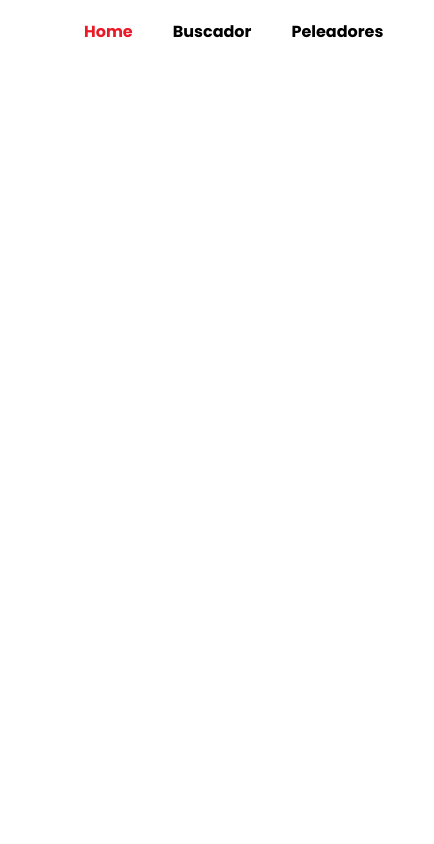
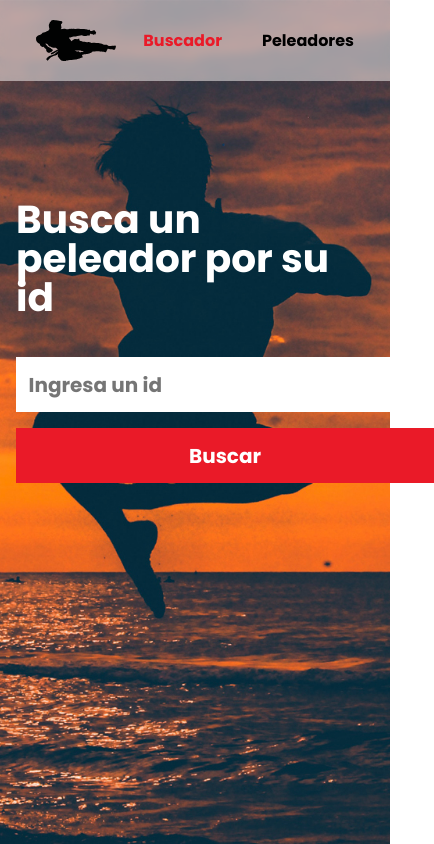
Before and after one commit to rcastillod/idolosartesmarciales, a Vue app: page / in a window 390 px wide. Shown: the whole page, 434 px wide, since content can reach past the window. Built offline with nearby package versions, Linux system fonts and the light colour scheme.

Commit message:
Css mobile terminado

```diff
--- a/src/App.vue
+++ b/src/App.vue
@@ -170,9 +170,9 @@ select {
 }
 
 .container {
-    padding-inline: 2em;
+    --max-width: 83.75rem;
+    width: min(100% - 2rem, var(--max-width));
     margin-inline: auto;
-    max-width: min(100% - 2rem, 83.75rem);
 }
 
 .section-title {
--- a/src/components/Navigation.vue
+++ b/src/components/Navigation.vue
@@ -5,8 +5,7 @@
                 <img src="../assets/logo-02.svg" width="80" alt="Fight Club">
             </a>
             <div class="link-wrapper flex">
-                <router-link to="/">Home</router-link>
-                <router-link to="/buscador">Buscador</router-link>
+                <router-link to="/">Buscador</router-link>
                 <router-link to="/peleadores">Peleadores</router-link>
             </div>
         </div>
--- a/src/components/PeleadorComp.vue
+++ b/src/components/PeleadorComp.vue
@@ -67,8 +67,10 @@ export default {
     .peleadorWrapper {
         padding-block: 6.25rem;
     }
-    .peleadorSingle {
-        grid-template-columns: repeat(2, 1fr);
+    @media (min-width: 768px) {
+        .peleadorSingle {
+            grid-template-columns: repeat(2, 1fr);
+        }
     }
     .peleadorSingle__thumb {
         overflow: hidden;
@@ -81,16 +83,27 @@ export default {
         position: absolute;
         top: 0;
         left: 0;
-        height: 18.75rem;
-        width: 18.75rem;
+        height: clamp(6.25rem, 50vw, 18.75rem);
+        width: clamp(6.25rem, 50vw, 18.75rem);
         z-index: -1;
     }
     .peleadorSingle__thumb img {
         border-radius: .625rem;
         object-fit: cover;
-        margin: 1.875rem 0 0 1.875rem;
-        height: 31.25rem;
-        width: 31.25rem;
+        margin: 1.25rem 0 0 1.25rem;
+        width: 90%;
+    }
+    @media (min-width: 768px) {
+        .peleadorSingle__thumb img {
+            margin: 1.875rem 0 0 1.875rem;
+        }
+
+    }
+    @media ( min-width: 1330px ) {
+        .peleadorSingle__thumb img {
+            height: 31.25rem;
+            width: 31.25rem;
+        }
     }
     .peleadorSingle__content {
         margin-top: 1.875rem;
--- a/src/components/PeleadoresComp.vue
+++ b/src/components/PeleadoresComp.vue
@@ -60,9 +60,19 @@ export default {
 <style scoped>
     .peleadoresWrapper {
         --gap: 3.125rem;
-        row-gap: 9.375rem;
-        grid-template-columns: repeat(3, 1fr);
+        row-gap: 7.5rem;
         margin: 9.375rem 0 6.25rem;
+    }
+    @media ( min-width: 576px ) {
+        .peleadoresWrapper {
+            row-gap: 9.375rem;
+            grid-template-columns: repeat(2, 1fr);
+        }
+    }
+    @media ( min-width: 768px ) {
+        .peleadoresWrapper {
+            grid-template-columns: repeat(3, 1fr);
+        }
     }
     .peleadorCard {
         border-radius: .625rem;
@@ -92,6 +102,9 @@ export default {
     }
     .peleadorCard__thumb img {
         transition: transform 300ms ease-in-out;
+        object-fit: cover;
+        object-position: top;
+        height: 100%;
         width: 100%;
     }
     .peleadorCard__name {
--- a/src/router/index.js
+++ b/src/router/index.js
@@ -1,19 +1,12 @@
 import Vue from 'vue'
 import VueRouter from 'vue-router'
-import HomeView from '../views/HomeView.vue'
 import BuscadorView from '@/views/BuscadorView.vue'
-import NotFound from '@/views/NotFound.vue'
 
 Vue.use(VueRouter)
 
 const routes = [
   {
     path: '/',
-    name: 'home',
-    component: HomeView
-  },
-  {
-    path: '/buscador',
     name: 'buscador',
     component: BuscadorView
   },
@@ -25,13 +18,13 @@ const routes = [
   {
     path: '/peleador/:id',
     name: 'peleador',
-    component: () => import(/* webpackChunkName: "peleadores" */ '../views/PeleadorView.vue'),
+    component: () => import(/* webpackChunkName: "peleador" */ '../views/PeleadorView.vue'),
     props: true
   },
   {
     path: '*',
     name: 'notFound',
-    component: NotFound
+    component: () => import(/* webpackChunkName: "notFound" */ '../views/NotFound.vue'),
   }
 ]
 
```
